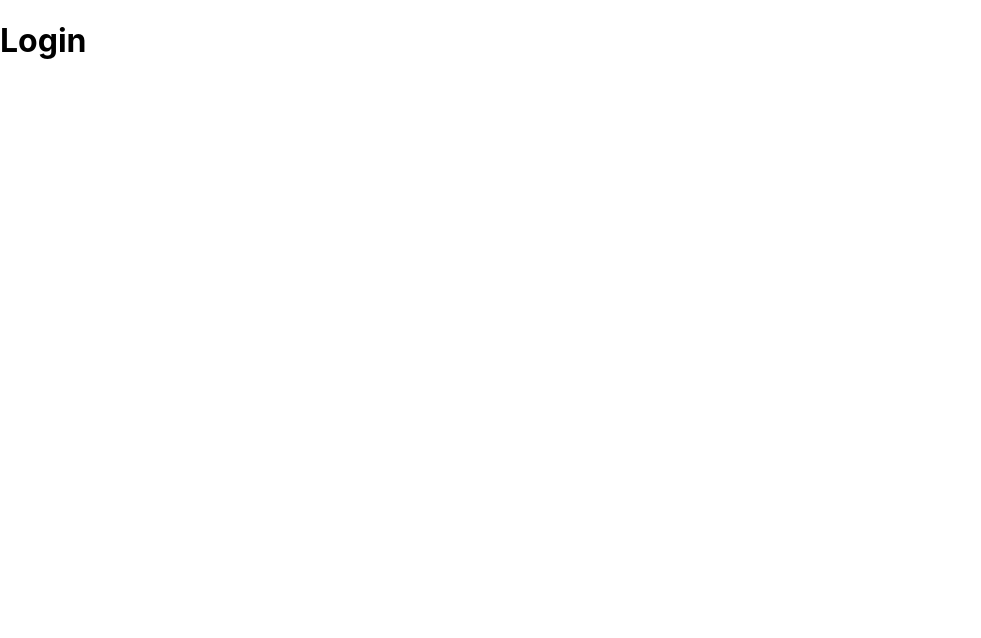
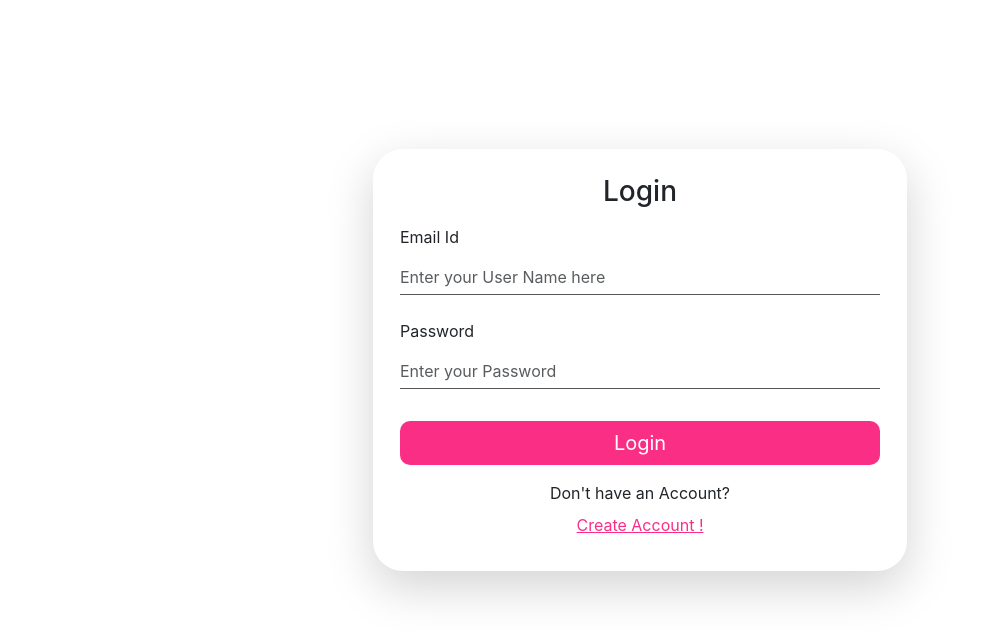
Before and after one commit to Rupesh-Kumbhar/ecom-store-frontend, a React (Create React App) app: page /login in a window 1280 px wide. Shown: the top 638 px of the page, without its empty margins (0-981 px from the left). Built offline with nearby package versions, Linux system fonts and the light colour scheme.

Commit message:
added bootstrap cdnand js links,created LOGIN page

```diff
--- a/package.json
+++ b/package.json
@@ -10,6 +10,8 @@
     "react-dom": "^18.2.0",
     "react-router-dom": "^6.22.2",
     "react-scripts": "5.0.1",
+    "reactstrap": "^9.2.2",
+    "sass": "^1.71.1",
     "web-vitals": "^2.1.4"
   },
   "scripts": {
--- a/public/index.html
+++ b/public/index.html
@@ -24,6 +24,7 @@
       work correctly both with client-side routing and a non-root public URL.
       Learn how to configure a non-root public URL by running `npm run build`.
     -->
+    <link href="https://cdn.jsdelivr.net/npm/bootstrap@5.3.3/dist/css/bootstrap.min.css" rel="stylesheet" integrity="sha384-QWTKZyjpPEjISv5WaRU9OFeRpok6YctnYmDr5pNlyT2bRjXh0JMhjY6hW+ALEwIH" crossorigin="anonymous">
     <title>React App</title>
   </head>
   <body>
@@ -39,5 +40,7 @@
       To begin the development, run `npm start` or `yarn start`.
       To create a production bundle, use `npm run build` or `yarn build`.
     -->
+    <script src="https://cdn.jsdelivr.net/npm/@popperjs/core@2.11.8/dist/umd/popper.min.js" integrity="sha384-I7E8VVD/ismYTF4hNIPjVp/Zjvgyol6VFvRkX/vR+Vc4jQkC+hVqc2pM8ODewa9r" crossorigin="anonymous"></script>
+    <script src="https://cdn.jsdelivr.net/npm/bootstrap@5.3.3/dist/js/bootstrap.min.js" integrity="sha384-0pUGZvbkm6XF6gxjEnlmuGrJXVbNuzT9qBBavbLwCsOGabYfZo0T0to5eqruptLy" crossorigin="anonymous"></script>
   </body>
 </html>
--- a/src/Components/Login/login.jsx
+++ b/src/Components/Login/login.jsx
@@ -1,8 +1,54 @@
-import React from "react";
+import React from 'react'
+import { Input, Label,Form} from 'reactstrap'
+import '../Login/login.scss';
+import { Link } from "react-router-dom";
 
 function Login(){
-    return(
-        <h1>Login</h1>
+
+    return (
+        <div className="col-sm-12 login-form-ht" >
+
+            <div className="col-sm-5 mx-auto">
+                <div className="card shadow-lg login-card" >
+
+                    <div className="card-body">
+                        {/* {JSON.stringify(loginData)} */}
+                        <h3 className='text-center '>Login</h3>
+                        <Form >
+                            <div className="my-3 input-container">
+                                <Label for="username">Email Id</Label>
+                                <Input
+                                    className="" id="username" type="email" placeholder="Enter your User Name here"
+                                ></Input>
+                            </div>
+
+                            <div className="mt-4 mb-3 input-container" >
+                                <Label for="password">Password</Label>
+                                <Input
+                                    className="" type="password" id="password" placeholder="Enter your Password"
+
+                                ></Input>
+                            </div>
+
+                            <div className="mb-3 pt-3">
+                                <button type="button" className="Login-btn btn btn-lg" >Login</button>
+                            </div>
+
+                            <div className="mt-3 mb-2 text-center ">
+                                <p className="mb-2">
+                                    Don't have an Account?
+                                </p>
+
+                                <Link to="/signup" className="mx-2 route-link-css">
+                                    Create Account !
+                                </Link>
+                            </div>
+
+                        </Form>
+                    </div>
+                </div>
+            </div>
+        </div>
     )
 }
 export default Login
--- a/src/Components/Login/login.scss
+++ b/src/Components/Login/login.scss
@@ -0,0 +1,51 @@
+.login-form-ht {
+    display: flex;
+    justify-content: center;
+    align-items: center;
+    height: 90vh;
+}
+
+.login-card {
+    border-radius: 30px;
+    border: 0;
+    padding: 2%;
+}
+
+.Login-btn {
+    border-radius: 10px !important;
+    width: 100% !important;
+    color: white !important;
+    background-color: #fb2e86 !important;
+    padding: 7px !important;
+    border: 0 !important;
+}
+
+.input-container {
+    position: relative;
+    margin-bottom: 25px;
+}
+
+.input-container input {
+    border: 0;
+    border-bottom: 1px solid #555;
+    width: 100%;
+    padding: 8px 0 5px 0;
+    font-size: 16px;
+    border-radius: 0;
+}
+
+.input-container input:focus {
+    border: none;
+    outline: none;
+    border-bottom: 1px solid #e74c3c;
+    box-shadow: none !important;
+}
+
+.route-link-css {
+    color: #fb2e86 !important;
+}
+
+// mobile css media queries
+// .create-acc-mb-width{
+
+// }
```
Also changed, not shown: 1 other file (tests, documents, lock files or other folders).
